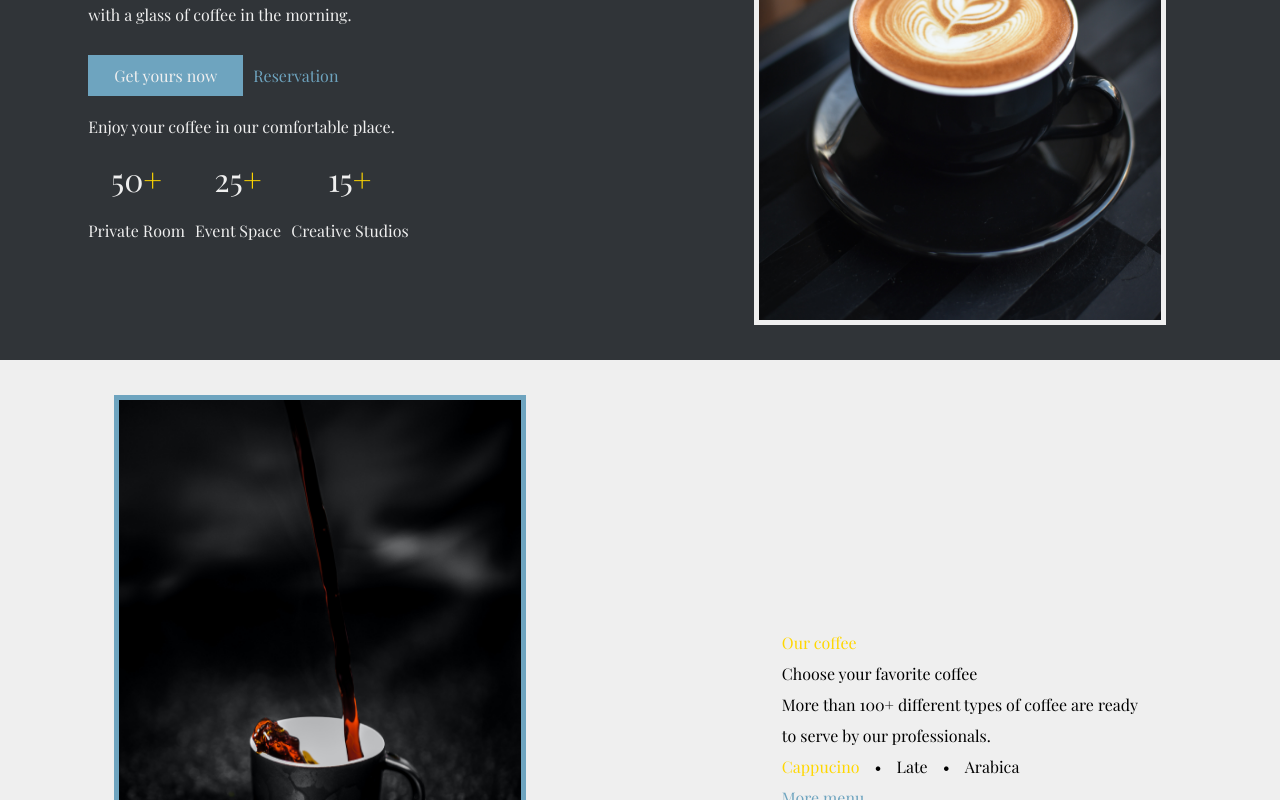
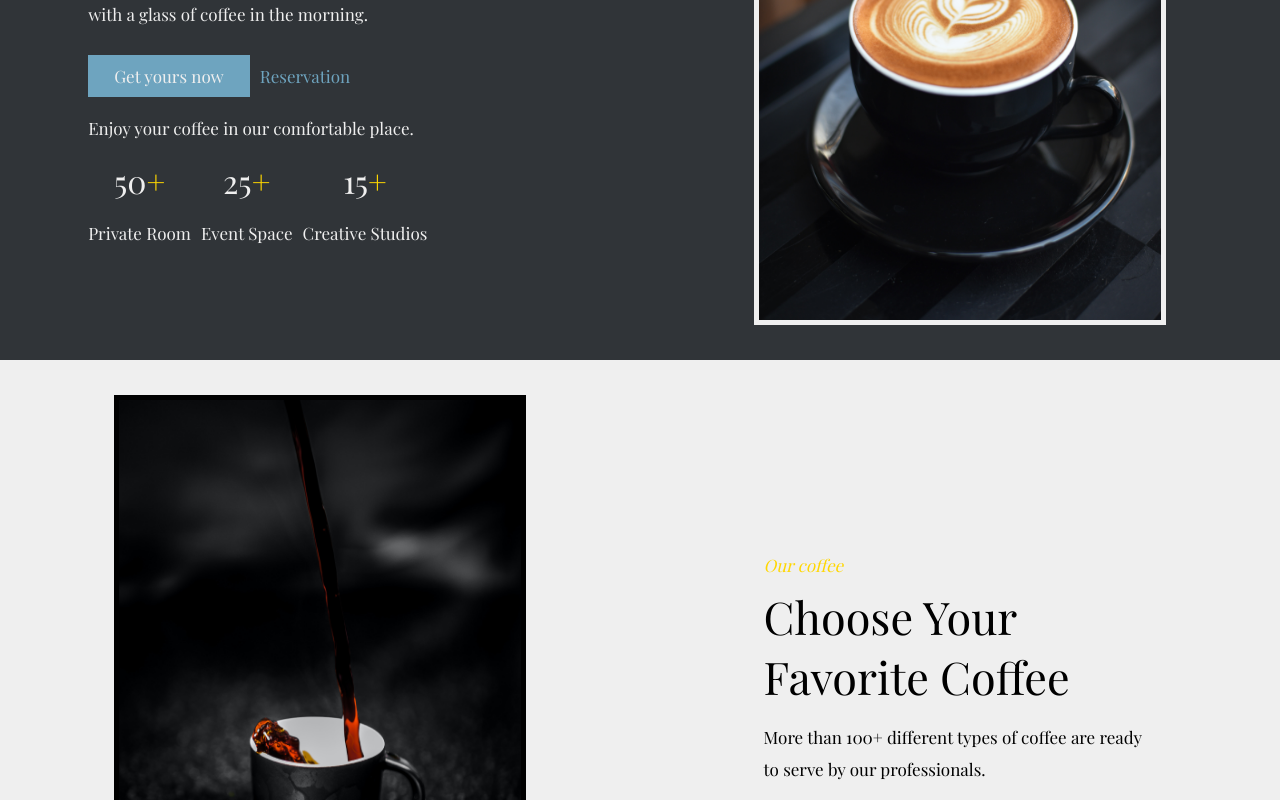
Before and after one commit to ingl3585/coffee-shop, a React (Create React App) app: page / in a window 1280 px wide. Shown: the part 440-1240 px from the top of the page. Built offline with nearby package versions, Linux system fonts and the light colour scheme.

Commit message:
updating mid section homepage desktop styling

```diff
--- a/src/components/Homepage/Homepage.js
+++ b/src/components/Homepage/Homepage.js
@@ -61,10 +61,15 @@ const Homepage = () => {
 					/>
 				</div>
 				<div className='bottom-right'>
-					<div className='golden-text'>Our coffee</div>
-					<div>Choose your favorite coffee</div>
-					<div>More than 100+ different types of coffee are ready</div>
-					<div>to serve by our professionals.</div>
+					<div className='title golden-text'>Our coffee</div>
+					<div className='mid-statement'>
+						Choose Your
+						<br /> Favorite Coffee
+					</div>
+					<div className='mid-desc-one'>
+						More than 100+ different types of coffee are ready
+					</div>
+					<div className='mid-desc-two'>to serve by our professionals.</div>
 					<div className='coffee-sel-section'>
 						<div className='golden-text'>Cappucino</div>
 						<div>•</div>
--- a/src/components/Homepage/homepage.css
+++ b/src/components/Homepage/homepage.css
@@ -14,6 +14,10 @@
 
 .top-img {
     display: none;
+}
+
+.title {
+    font-style: italic;
 }
 
 .mid-link-sec {
@@ -85,11 +89,11 @@
     }
 
     .title, .mid-desc-one, .mid-desc-two, .mid-link, .destination-section, .space-list {
-        font-size: 16px;
+        font-size: 17px;
     }
 
     .mid-btn {
-        font-size: 16px;
+        font-size: 17px;
     }
 
     .mid-btn:hover {
@@ -163,17 +167,31 @@
         gap: 10px;
     }
 
+    .mid-statement {
+        font-size: 45px;
+    }
+
     .coffee-sel-section {
         width: 100%;
         display: flex;
         justify-content: flex-start;
         gap: 15px;
+        font-size: 30px;
+    }
+
+    .bottom-link {
+        padding-top: 15px;
+        font-size: 16px;
+    }
+
+    .bottom-link:hover {
+        color: #BA2C00;
     }
 
     .bottom-img {
         display: block;
         height: 650px;
         width: 412.5px;
-        border: 5px solid #6EA4BF;
+        border: 5px solid black;
     }
 }
```
